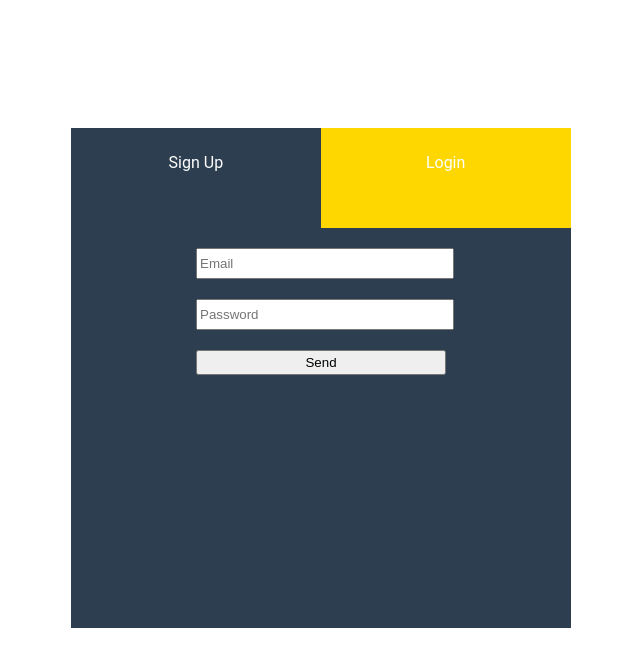
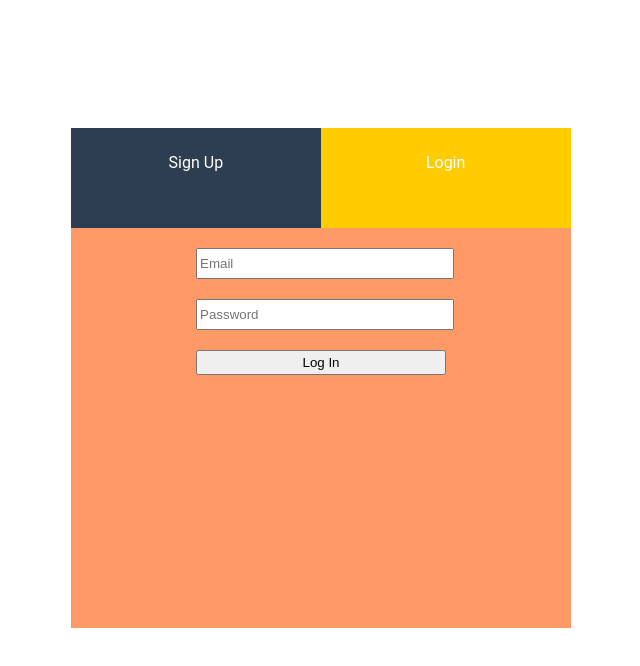
Before and after one commit to ArifaMujawar/SignUpForm, a React app: page / in a window 1280 px wide. Shown: the whole page, without its empty margins (319-959 px from the left). Built offline with nearby package versions, Linux system fonts and the light colour scheme.

Commit message:
Submit assignment

```diff
--- a/src/Login.js
+++ b/src/Login.js
@@ -7,7 +7,7 @@ export class Login extends React.Component{
       <div id="login">
       <input type="email" id="email" placeholder="Email" />
       <input type="password" id="password" placeholder="Password" />
-      <button id="send">Send</button>
+      <button id="send">Log In</button>
       </div>
       </div>
     );
--- a/src/Signup.js
+++ b/src/Signup.js
@@ -12,7 +12,7 @@ export class Signup extends React.Component{
           <input type="text" id="Age" placeholder="Age" />
           <input type="text" id="password" placeholder="Password" />
           <input type="text" id="confirm" placeholder="Confirm Password" />
-          <button id="send">Send</button>
+          <button id="send">Sign In</button>
         </div>
 
       </div>
--- a/src/index.css
+++ b/src/index.css
@@ -7,11 +7,11 @@ body {
 }
  #root >div{ width:500px; margin:auto; margin-top:10%;font-family:"Roboto",sans-serif;}
 
- #signup,#login{width:100%;background: #2c3e50;}
+ #signup,#login{width:100%;background: #ff9966;}
  #signup{height:400px;}
  #login{height:400px;}
  .yellow{
-   background-color: gold;
+   background-color: #ffcc00;
  }
  #buttons{
    height:100px;
```
